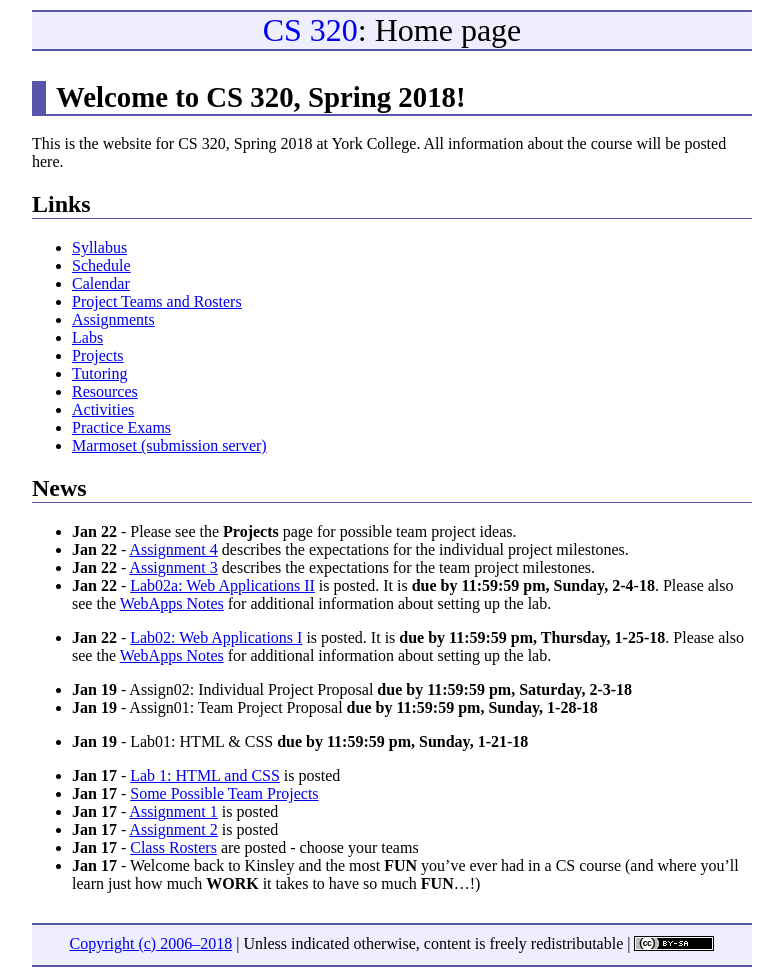
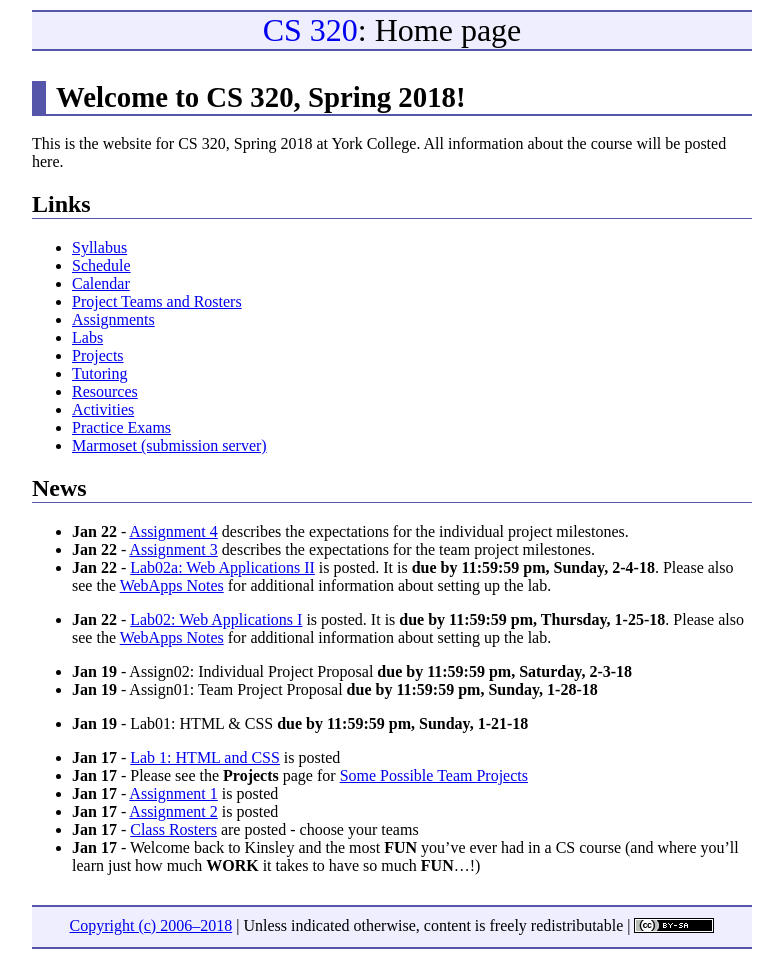
Before and after one commit to ycpcs/cs320-spring2018, a Jekyll site: the page built from index.md, in a window 1280 px wide. Shown: the whole page, without its empty margins (248-1031 px from the left). Built offline with Jekyll 4.4.1, drawn with Linux system fonts in a browser that asks for light colours; part of the change alters nothing that is shown.

```diff
--- a/index.md
+++ b/index.md
@@ -67,7 +67,6 @@ All information about the course will be posted here.
 
 -->
 
-* **Jan 22** - Please see the **Projects** page for possible team project ideas.
 * **Jan 22** - [Assignment 4](assign/assign04.html) describes the expectations for the individual project milestones.
 * **Jan 22** - [Assignment 3](assign/assign03.html) describes the expectations for the team project milestones.
 * **Jan 22** - [Lab02a: Web Applications II](labs/lab02a.html) is posted.  It is **due by 11:59:59 pm, Sunday, 2-4-18**.  Please also see the [WebApps Notes](labs/lab02_notes.html) for additional information about setting up the lab.
@@ -78,7 +77,7 @@ All information about the course will be posted here.
 * **Jan 19** - Lab01: HTML & CSS **due by 11:59:59 pm, Sunday, 1-21-18**
 
 * **Jan 17** - [Lab 1: HTML and CSS](labs/lab01.html) is posted
-* **Jan 17** - [Some Possible Team Projects](projects/index.html)
+* **Jan 17** - Please see the **Projects** page for [Some Possible Team Projects](projects/index.html)
 * **Jan 17** - [Assignment 1](assign/assign01.html) is posted
 * **Jan 17** - [Assignment 2](assign/assign02.html) is posted
 * **Jan 17** - [Class Rosters](teams-and-rosters/index.html) are posted - choose your teams
```
